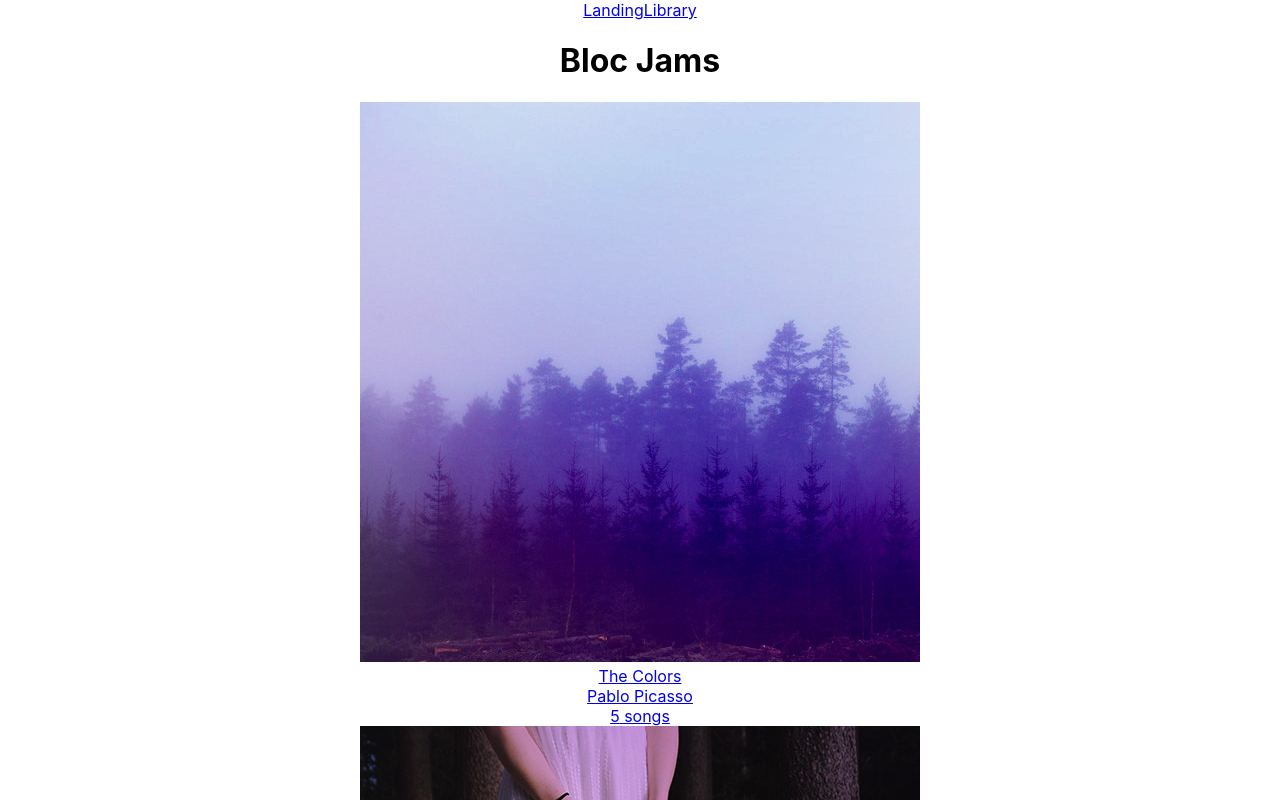
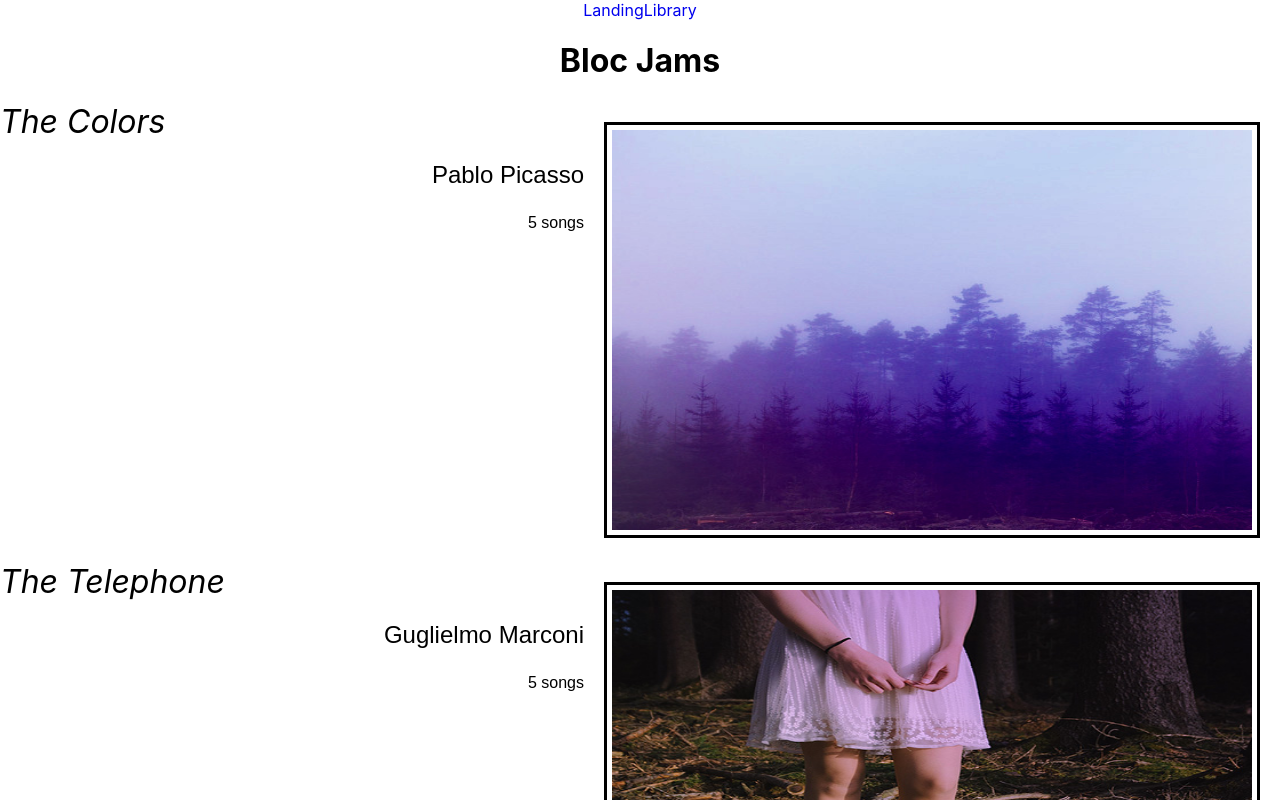
Before and after one commit to russcurr/bloc-jams-react, a React (Create React App) app: page /Library in a window 1280 px wide. Shown: the top 800 px of the page. Built offline with nearby package versions, Linux system fonts and the light colour scheme.

Commit message:
Styling complete

```diff
--- /dev/null
+++ b/src/components/Album.css
@@ -0,0 +1,43 @@
+
+img {
+  margin: 20px;
+  width: 50%;
+  height: 400px;
+  border: 3px solid black;
+  padding: 5px;
+  float: right;
+
+}
+
+#album-title {
+  text-align: center;
+  padding: 2px;
+  font-size: 32px;
+  font-family: sans-serif;
+  float: center;
+}
+
+.artist {
+  text-align: center;
+  padding: 3px;
+  font-family: sans-serif;
+  font-size: 24px;
+  float: center;
+}
+
+#release-info {
+  text-align: center;
+  padding: 2px;
+  font-size: 18px;
+  float: center;
+  font-family: sans-serif;
+}
+
+table {
+  text-align: right;
+  padding: 3px;
+  font-family: sans-serif;
+  font-size: 24px;
+  width: 40%;
+
+}
--- a/src/components/Album.js
+++ b/src/components/Album.js
@@ -1,6 +1,10 @@
 import React, { Component } from 'react';
 import albumData from './../data/albums';
 import PlayerBar from './PlayerBar';
+import './Album.css';
+
+
+
 
 
 class Album extends Component {
@@ -146,9 +150,9 @@ class Album extends Component {
             <h2 className="artist">{this.state.album.artist}</h2>
             <div id="release-info">{this.state.album.releaseInfo}</div>
           </div>
-
+          <div>
           <table id="song-list">
-           <colgroup>
+           <colgroup >
              <col id="song-number-column" />
              <col id="song-title-column" />
              <col id="song-duration-column" />
@@ -160,14 +164,16 @@ class Album extends Component {
                    onMouseEnter={ () => this.onMouseEnter(song) } onMouseLeave={ () => this.onMouseLeave(null) } >
                    { this.showIcon(song, index) }
 
-                  <td>{song.title}</td>
-                  <td>{this.formatTime(song.duration)}</td>
+                  <td > {song.title}</td>
+                  <td >{this.formatTime(song.duration)}</td>
 
                 </tr>
               ))}
 
             </tbody>
+
           </table>
+          </div>
           <PlayerBar
             isPlaying={ this.state.isPlaying }
             currentSong={ this.state.currentSong }
--- /dev/null
+++ b/src/components/Landing.css
@@ -0,0 +1,20 @@
+
+.hero-title {
+  text-align: center;
+  font-size: 40px;
+  font-family: sans-serif;
+
+}
+
+.point-title {
+  text-align: left;
+  font-size: 32px;
+  font-family: sans-serif;
+}
+
+.point-description {
+  text-align: left;
+  font-size: 20px;
+  font-style: italic;
+  font-family: sans-serif;
+}
--- a/src/components/Landing.js
+++ b/src/components/Landing.js
@@ -1,9 +1,11 @@
 import React from 'react';
+import './Landing.css'
+
 
 const Landing = () => (
   <section className="landing">
 
-    <h1 className="hero-title">Turn the music up!</h1>
+    <h1 className="hero-title">Turn the music up! </h1>
 
     <section className="selling-points">
 
@@ -22,6 +24,9 @@ const Landing = () => (
         <p className="point-description">Listen to your music on the go.  This streaming service is available on all mobile platforms.</p>
       </div>
 
+      <div>
+      </div>
+
     </section>
   </section>
 );
--- /dev/null
+++ b/src/components/Library.css
@@ -0,0 +1,31 @@
+#album {
+  text-align: left;
+  font-size: 32px;
+  font-style: oblique;
+  color: black;
+  text-decoration: none;
+
+}
+#artist {
+  text-align: right;
+  font-size: 24px;
+  text-shadow: 6px;
+  font-family: sans-serif;
+  padding-bottom: 5px;
+  padding-top: 20px;
+  color: black;
+}
+#song-info {
+  text-align: right;
+  font-size: 16px;
+  text-shadow: 6px;
+  font-family: sans-serif;
+  padding-bottom: 330px;
+  padding-top: 20px;
+  color: black;
+
+}
+
+a:hover, a:visited, a:link, a:active{
+  text-decoration: none;
+}
--- a/src/components/Library.js
+++ b/src/components/Library.js
@@ -1,6 +1,10 @@
 import React, { Component } from 'react';
 import { Link } from 'react-router-dom';
 import albumData from './../data/albums';
+import './Library.css';
+
+
+
 
 class Library extends Component {
   constructor(props) {
@@ -9,19 +13,24 @@ class Library extends Component {
   }
 
 
+
+
   render() {
     return (
       <section className='library'>
       {
         this.state.albums.map( (album, index ) =>
           <Link to={`/album/${album.slug}`} key={index}>
-            <img src={album.albumCover} alt={album.title} />
-            <div>{album.title}</div>
-            <div>{album.artist}</div>
-            <div>{album.songs.length} songs</div>
+            <img src={album.albumCover} alt={album.title}/>
+            <div id="album">{album.title} </div>
+            <div id="artist">{album.artist}</div>
+            <div id="song-info">{album.songs.length} songs</div>
+
           </Link>
+
         )
       }
+      <div></div>
       </section>
     );
   }
--- a/src/components/PlayerBar.js
+++ b/src/components/PlayerBar.js
@@ -1,10 +1,12 @@
 import React, { Component } from 'react';
+
+
 
 class PlayerBar extends Component {
   render() {
     return (
       <section className="player-bar">
-      player bar goes here
+
         <section id="buttons">
           <button id="previous" onClick={this.props.handlePrevClick}>
             <span className="ion-md-skip-backward"></span>
@@ -29,7 +31,9 @@ class PlayerBar extends Component {
           />
           <div className="total-time">{this.props.formatTime(this.props.duration)}</div>
         </section>
+        Duration
         <section id="volume-control">
+
           <div className="icon ion-volume-low"></div>
           <input
             type="range"
@@ -42,6 +46,7 @@ class PlayerBar extends Component {
           />
           <div className="icon ion-volume-high"></div>
         </section>
+        Volume
       </section>
     );
   }
```
